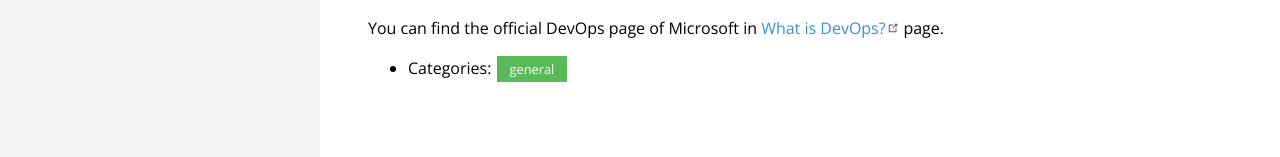
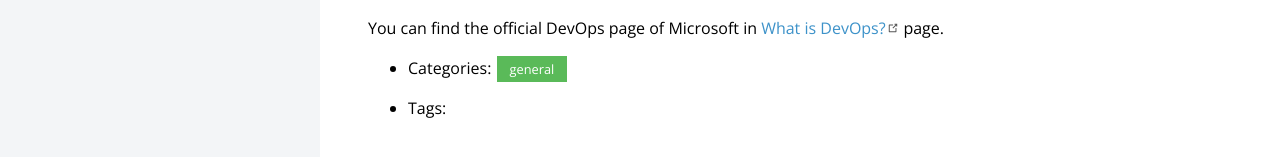
Before and after one commit to polatengin/devopstips.net, a Jekyll site: the page built from _posts/2020-05-20-what-is-devops.md, in a window 1280 px wide. Shown: the part 564-721 px from the top of the page. Built offline with Jekyll 4.4.1, drawn with Linux system fonts in a browser that asks for light colours; nearby versions of some CDN libraries.

Commit message:
tags list is shown on the screen

```diff
--- a/_layouts/post.html
+++ b/_layouts/post.html
@@ -22,3 +22,9 @@
     {% endfor %}
   </ul>
 {% endunless %}
+{% unless page.tags == empty %}
+  <ul class="tag_box list-inline">
+    <li>Tags:</li>
+    {% assign tags_list = page.tags %}
+  </ul>
+{% endunless %}
```
